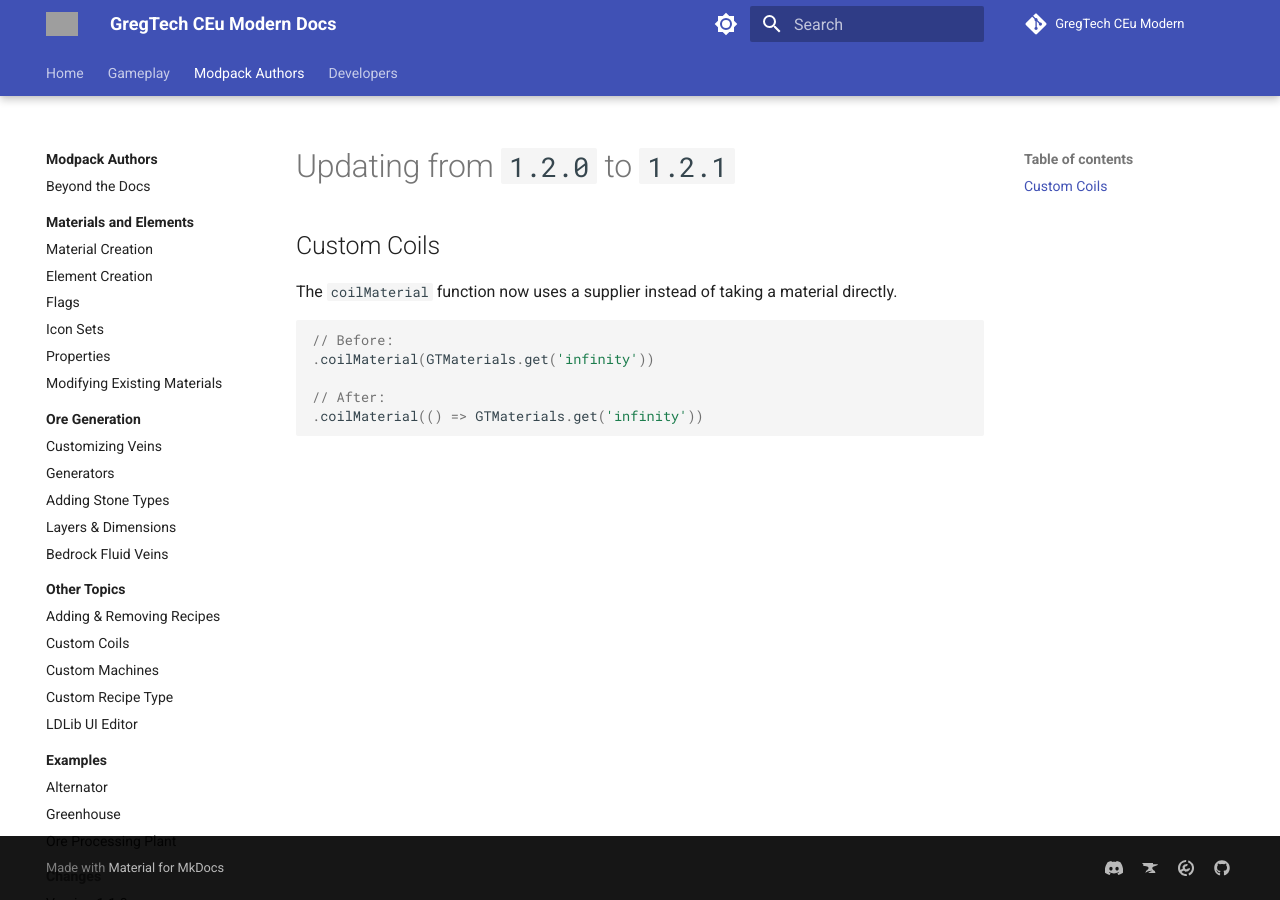
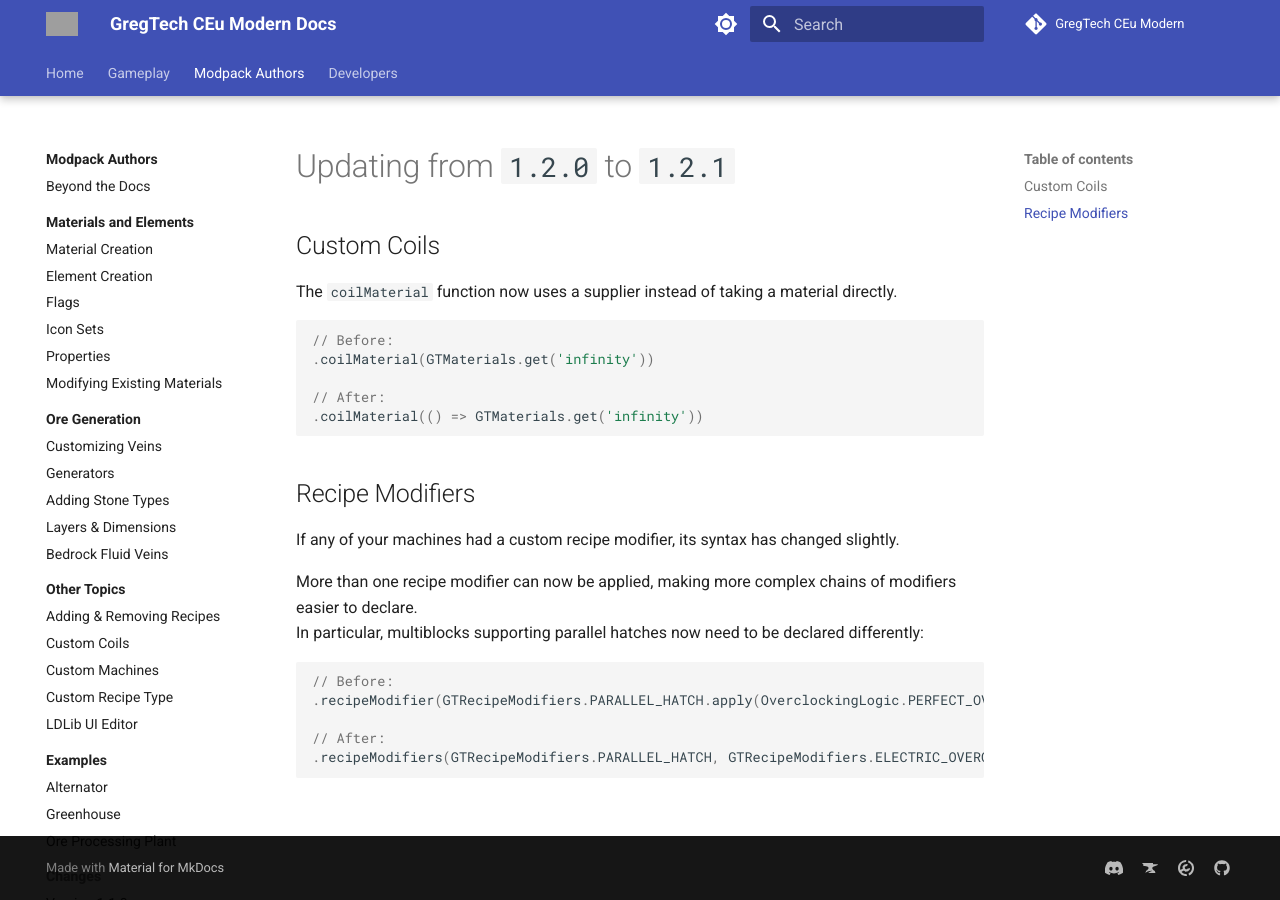
Before and after one commit to GregTechCEu/gtceu-modern-docs, an MkDocs documentation site: the page built from docs/Modpacks/Changes/v1.2.1.md, in a window 1280 px wide. Built offline with MkDocs 1.6.1 and Material for MkDocs 9.7.7, drawn with Linux system fonts in a browser that asks for light colours; comment, search, counter and statistics services are not loaded; grey boxes are pictures that could not be loaded.

Commit message:
docs: update recipe modifiers & PARALLEL_HATCH usage

````diff
--- a/docs/Modpacks/Changes/v1.2.1.md
+++ b/docs/Modpacks/Changes/v1.2.1.md
@@ -17,3 +17,19 @@
 // After:
 .coilMaterial(() => GTMaterials.get('infinity'))
 ```
+
+
+## Recipe Modifiers
+
+If any of your machines had a custom recipe modifier, its syntax has changed slightly.
+
+More than one recipe modifier can now be applied, making more complex chains of modifiers easier to declare.
+In particular, multiblocks supporting parallel hatches now need to be declared differently:
+
+```js
+// Before:
+.recipeModifier(GTRecipeModifiers.PARALLEL_HATCH.apply(OverclockingLogic.PERFECT_OVERCLOCK, GTRecipeModifiers.ELECTRIC_OVERCLOCK))
+
+// After:
+.recipeModifiers(GTRecipeModifiers.PARALLEL_HATCH, GTRecipeModifiers.ELECTRIC_OVERCLOCK.apply(OverclockingLogic.PERFECT_OVERCLOCK))
+```
````
Also changed, not shown: docs/Modpacks/Examples/Ore-Processing-Plant.md (+1 -1 lines).
